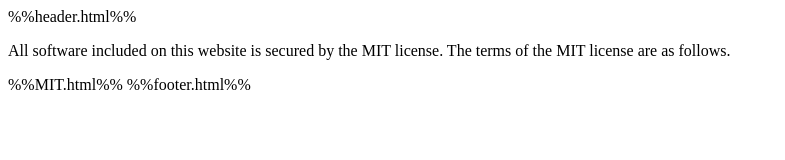
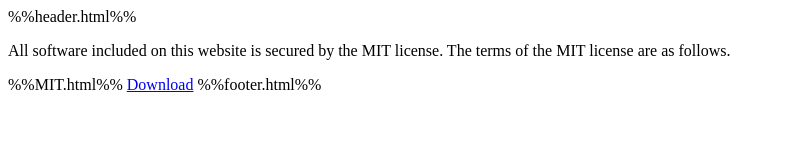
Before and after one commit to PerthGoat/ryan_deyong_programming_portfolio, a plain HTML site: page otherpages/MIT.html in a window 1280 px wide. Shown: the whole page, without its empty margins (0-785 px from the left). Drawn offline with Linux system fonts and the light colour scheme.

Commit message:
Added txt file support to server, added downloadable MIT license

```diff
--- a/otherpages/MIT.html
+++ b/otherpages/MIT.html
@@ -4,5 +4,6 @@
     %%header.html%%
     <p>All software included on this website is secured by the MIT license. The terms of the MIT license are as follows.</p>
     %%MIT.html%%
+	<a href='/downloads/MIT.txt' download>Download</a>
     %%footer.html%%
 </html>
```
Also changed, not shown: 1 other file.
